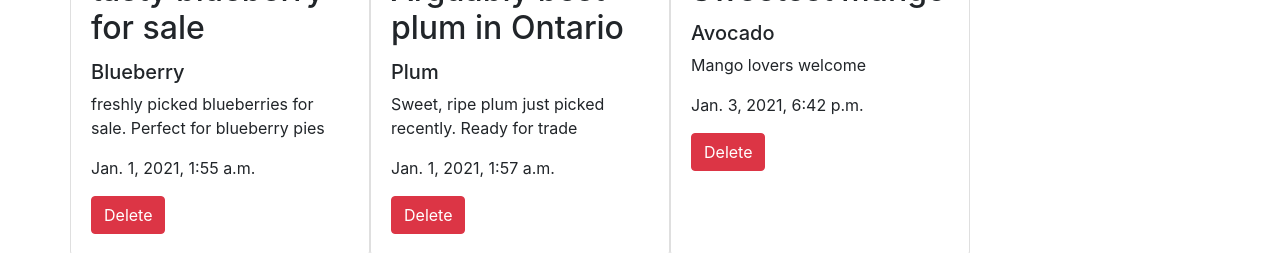
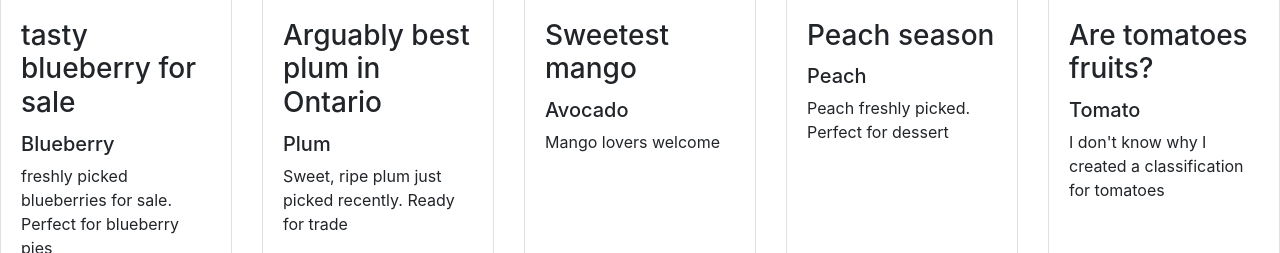
Before and after one commit to Hannestly/ImageRepo, a Django app: page / in a window 1280 px wide. Shown: the part 565-818 px from the top of the page. Run offline with Django 3.2, Linux system fonts and the light colour scheme; data comes from the database, SQL or seed files in the repository; both versions use the stored data as it was after the commit; some libraries are stand-ins or nearby versions.

Commit message:
changing dashboard UI

```diff
--- a/repo/templates/repo/dashboard.html
+++ b/repo/templates/repo/dashboard.html
@@ -4,6 +4,7 @@
 <br>
 <div>
     <h2>Search by Text</h2>
+    <br>
     <form method="get">
             <label for="{{myFilter.form.title_filter.id_for_label}}" >Title</label>
             {{myFilter.form.title_filter}}
@@ -20,6 +21,7 @@
 
 <div>
     <h2>Search by Image</h2>
+    <br>
     <form action="" method="POST" enctype="multipart/form-data">
         {% csrf_token %}
         <input type="file" name="searchImg"/>
@@ -29,24 +31,25 @@
 
 <hr>
 
-<div class="container">
-    <div class="row">
+<div class="card-deck">
     {% for image in images %}
-        <div class="card" style="width:300">
-            <!-- <img class="card-img-top" src="{% static 'images/apple/test_apple.jpg' %}" width='100' height='200' alt="Card image"> -->
+    <div class="card">
         <img class="card-img-top" src="{{ image.img_url }}" width='200' height='200' alt="image">
         <div class="card-body">
-                <h2 class="card-title">{{image.title}}</h2>
-                <h5>{{image.tag}}</h5>
+            <h3 class="card-title">{{image.title}}</h3>
+            <h5 class="card-text">{{image.tag}}</h5>
             <p class="card-text">{{image.description}}</p>
-                <p>{{image.date_created}}</p>
+        </div>
+        <div class="card-footer">
+            <small class="text-muted">{{image.date_created}}</small>
+        </div>
+        <hr>
         <a href="{% url 'delete_image' image.id %}" class="btn btn-danger">Delete</a>
-                </div>
     </div>
     {% empty %}
     <h1>No Result</h1>
     {% endfor %}
 </div>
-</div>
+
 
 {% endblock %}
```
Also changed, not shown: repo/templates/repo/delete.html (+10 -7 lines), db.sqlite3. Lines whose indentation alone changed are shown as unchanged.
